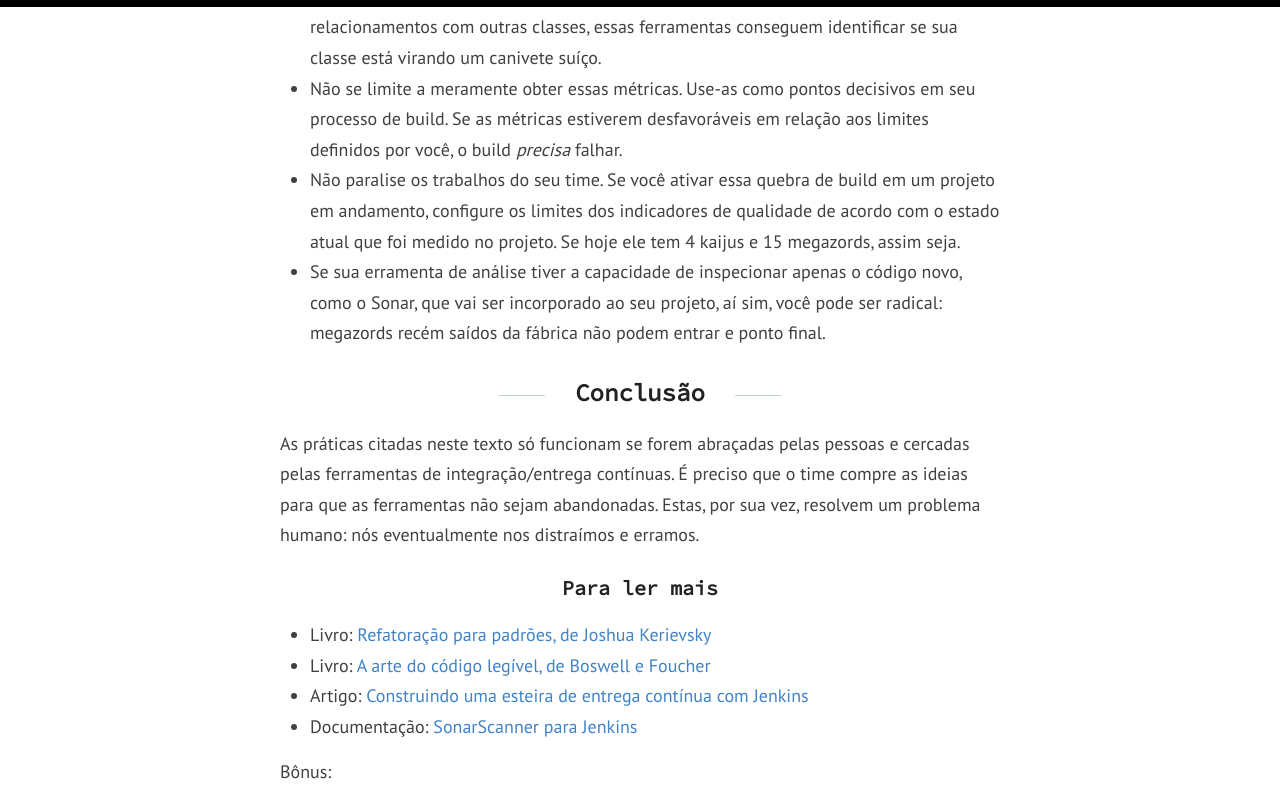
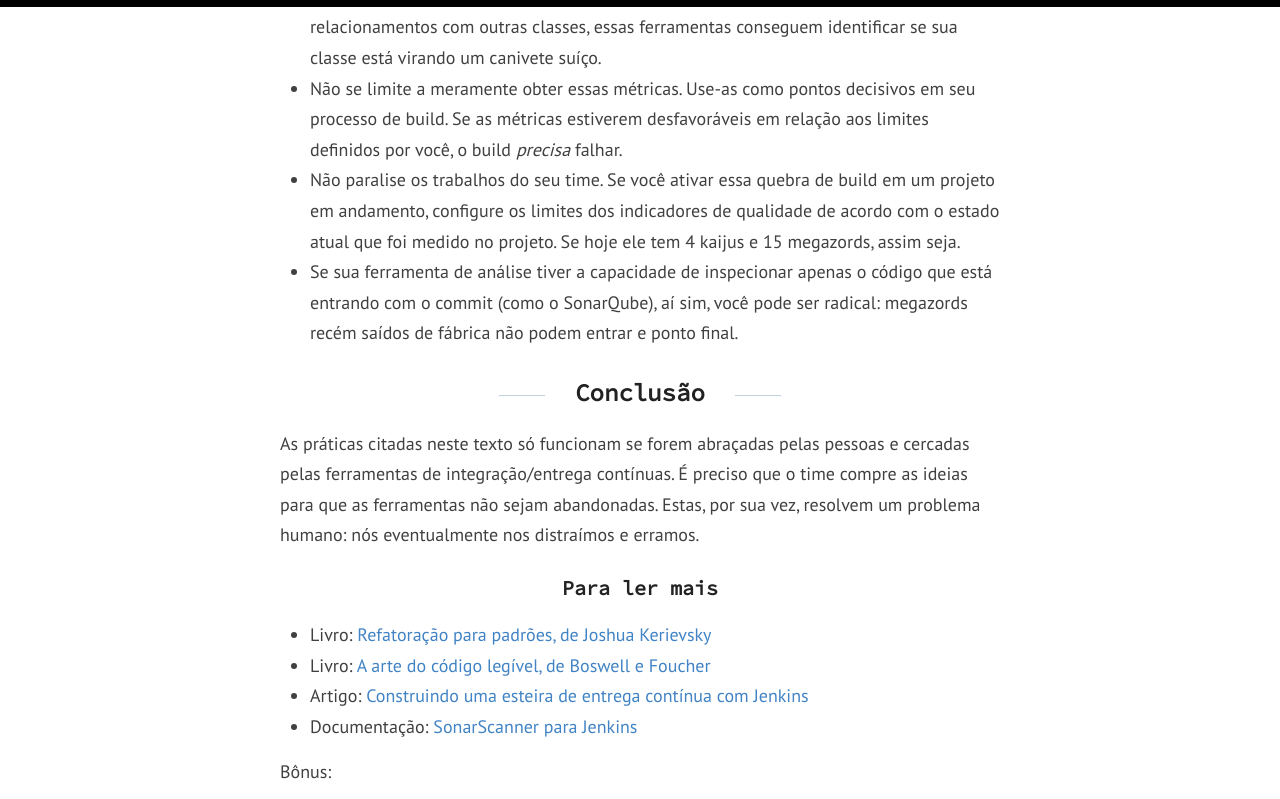
Before and after one commit to edsoncunha/edsoncunha.github.io, a Jekyll site: the page built from _posts/2019-10-21-dois-truques-magicos-para-projetos-de-software-saudaveis.md, in a window 1280 px wide and 900 px high, scrolled down 4326 px, cut to the strip 0-799 px from the top of the window. Built offline with Jekyll 4.4.1, drawn with Linux system fonts in a browser that asks for light colours; comment, search, counter and statistics services are not loaded.

Commit message:
Update 2019-10-21-dois-truques-magicos-para-projetos-de-software-saudaveis.md

```diff
--- a/_posts/2019-10-21-dois-truques-magicos-para-projetos-de-software-saudaveis.md
+++ b/_posts/2019-10-21-dois-truques-magicos-para-projetos-de-software-saudaveis.md
@@ -77,7 +77,7 @@ Aplicando esse conceito aos nossos projetos, o que temos é que eles serão baca
 - Use ferramentas de análise estática, como Lint e Sonar, para analisar o código. A partir de características como da quantidade de linhas, número de métodos e quantidade de relacionamentos com outras classes, essas ferramentas conseguem identificar se sua classe está virando um canivete suíço.
 - Não se limite a meramente obter essas métricas. Use-as como pontos decisivos em seu processo de build. Se as métricas estiverem desfavoráveis em relação aos limites definidos por você, o build _precisa_ falhar.
 - Não paralise os trabalhos do seu time. Se você ativar essa quebra de build em um projeto em andamento, configure os limites dos indicadores de qualidade de acordo com o estado atual que foi medido no projeto. Se hoje ele tem 4 kaijus e 15 megazords, assim seja.
-- Se sua erramenta de análise tiver a capacidade de inspecionar apenas o código novo, como o Sonar, que vai ser incorporado ao seu projeto, aí sim, você pode ser radical: megazords recém saídos da fábrica não podem entrar e ponto final.
+- Se sua ferramenta de análise tiver a capacidade de inspecionar apenas o código que está entrando com o commit (como o SonarQube), aí sim, você pode ser radical: megazords recém saídos de fábrica não podem entrar e ponto final.
 
 ## Conclusão
 
```
